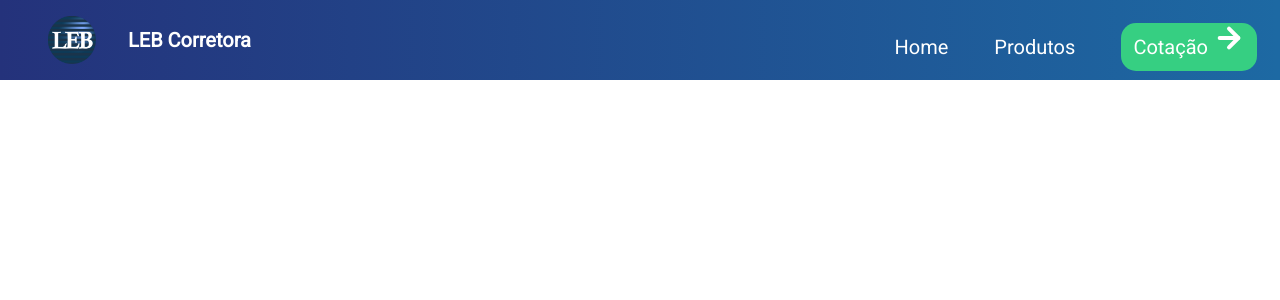
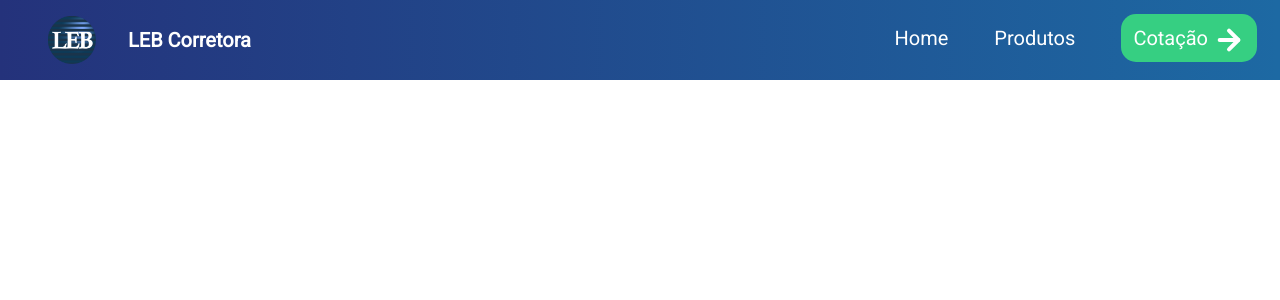
Before and after one commit to Eduardo443/leb_corretora_site, a React (Create React App) app: page / in a window 1280 px wide. Shown: the top 300 px of the page. Built offline with nearby package versions, Linux system fonts and the light colour scheme.

Commit message:
add: Primary button component

```diff
--- a/src/Components/Template/Header.css
+++ b/src/Components/Template/Header.css
@@ -36,26 +36,12 @@ h1, div > a{
 }
 
 .page-buttons > a{
-
-    display: flex;
-    align-items: center;
+    display: inline;
 
     font-size: 20px;
     text-decoration: none;
 
-    display: inline;
     /* justify-content: flex-end; */
 
     margin: 1.8vw;
 }
-
-.primary-button{
-    border-radius: 15px;
-
-    padding: 1.5vh;
-    background-color: #36CF82;
-}
-
-.primary-button img{
-   /* não descobri como se alinha essa seta */
-}
--- a/src/Components/Template/Header.jsx
+++ b/src/Components/Template/Header.jsx
@@ -2,7 +2,7 @@ import React from 'react';
 import "./Header.css"
 
 import logo from "../../assets/imgs/Logo_leb.png"
-import arrow from "../../assets/imgs/arrow.svg"
+import Primary_button from "./Primary_button.jsx"
 
 export default () => {
     return (
@@ -18,8 +18,8 @@ export default () => {
 
         <div className="page-buttons">
             <a href="/">Home</a>
-            <a href="../Products/products.jsx">Produtos</a>
-            <a className="primary-button"href="../Cotation/Cotation.jsx">Cotação <img src={arrow} alt="arrow"/></a>
+            <a href="../Pages/products.jsx">Produtos</a>
+            <Primary_button/>
         </div>
     </header>
     )
--- /dev/null
+++ b/src/Components/Template/Primary_button.css
@@ -0,0 +1,11 @@
+.primary-button{
+    border-radius: 15px;
+
+    padding: 1.5vh;
+    background-color: #36CF82;
+}
+
+.primary-button > img{
+
+    vertical-align: middle;
+}
--- /dev/null
+++ b/src/Components/Template/Primary_button.jsx
@@ -0,0 +1,10 @@
+import React from 'react'
+
+import arrow from "../../assets/imgs/arrow.svg"
+import './Primary_button.css'
+
+export default () => {
+   return (
+    <a className="primary-button"href="../pages/Cotation.jsx">Cotação <img src={arrow} alt="arrow"/></a>
+    );
+}
--- a/src/Main/App.jsx
+++ b/src/Main/App.jsx
@@ -2,7 +2,7 @@ import React from 'react'
 import { BrowserRouter } from 'react-router-dom'
 
 import './App.css';
-import Home from "../Components/Home/Home.jsx"
+import Home from "../Components/Pages/Home.jsx"
 
 
 export default () => {
```
Also changed, not shown: src/Components/Pages/Home.css (added), src/Components/Pages/Home.jsx (renamed from src/Components/Home/Home.jsx), 1 other file (tests, documents, lock files or other folders).
